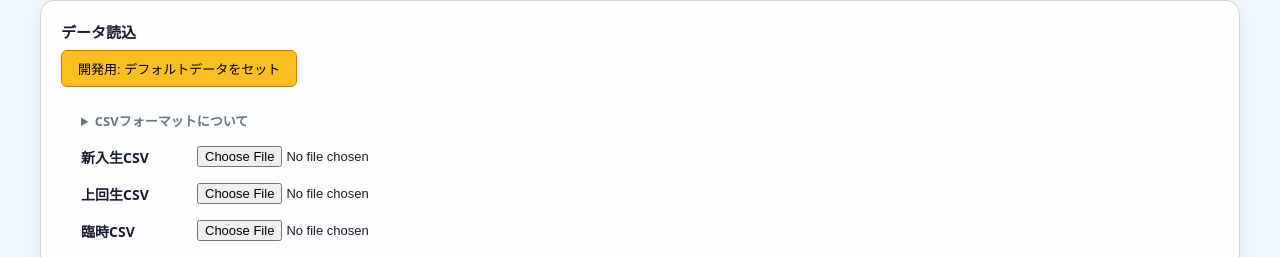
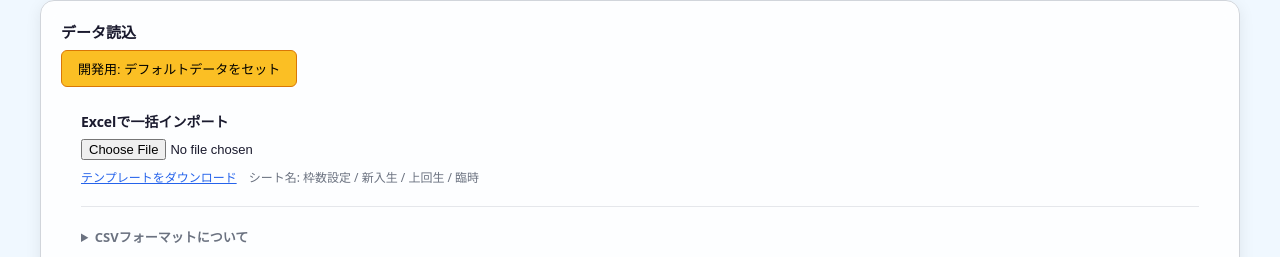
Before and after one commit to etokoro-etunkoro/kumano-next, a Next.js app: page /draft in a window 1280 px wide. Shown: the part 185-442 px from the top of the page. Built offline with nearby package versions, Linux system fonts and the light colour scheme; no server answers.

Commit message:
feat: enlarge table cells 2x + Excel bulk import (cmd_028)
- セルサイズ2倍化（globals.css, DraftTable.tsx）
- Excelブック一括インポート機能追加（CsvImporter.tsx, xlsx導入）
- テンプレートxlsx生成スクリプト・テンプレートファイル追加

```diff
--- a/components/CsvImporter.tsx
+++ b/components/CsvImporter.tsx
@@ -1,6 +1,7 @@
 "use client";
 
 import { useState } from "react";
+import * as XLSX from "xlsx";
 import type { Rookie, RookieCategory } from "@/types/rookie";
 import type { BlockSlotsConfig } from "@/types/block-slots";
 import { parseBlockSlotsCsv } from "@/utils/csvParser";
@@ -19,6 +20,12 @@ const CATEGORY_CSV_CONFIG: Array<{
   { category: "temporary", label: "臨時CSV" },
 ];
 
+const SHEET_CATEGORY_MAP: Record<string, RookieCategory> = {
+  "新入生": "freshman",
+  "上回生": "upperclassman",
+  "臨時": "temporary",
+};
+
 export default function CsvImporter({
   onRookiesImport,
   onBlockSlotsImport,
@@ -29,6 +36,67 @@ export default function CsvImporter({
     temporary: null,
   });
   const [blockCount, setBlockCount] = useState<number | null>(null);
+  const [excelResult, setExcelResult] = useState<string | null>(null);
+
+  function handleExcelImport(e: React.ChangeEvent<HTMLInputElement>) {
+    const file = e.target.files?.[0];
+    if (!file) return;
+
+    const reader = new FileReader();
+    reader.onload = (ev) => {
+      const data = new Uint8Array(ev.target?.result as ArrayBuffer);
+      const wb = XLSX.read(data, { type: "array" });
+
+      const results: string[] = [];
+
+      // 枠数設定シート
+      if (wb.SheetNames.includes("枠数設定")) {
+        const ws = wb.Sheets["枠数設定"];
+        const rows: unknown[][] = XLSX.utils.sheet_to_json(ws, { header: 1 });
+        const csvLines = rows
+          .slice(1) // ヘッダー行をスキップ
+          .filter((r) => r.length >= 4 && r[0])
+          .map((r) => r.join(","));
+        if (csvLines.length > 0) {
+          const text = csvLines.join("\n");
+          const { config, maxRound, blockCount: count } = parseBlockSlotsCsv(text);
+          setBlockCount(count);
+          onBlockSlotsImport(config, maxRound);
+          results.push(`枠数: ${count}ブロック`);
+        }
+      }
+
+      // 寮生シート
+      for (const [sheetName, category] of Object.entries(SHEET_CATEGORY_MAP)) {
+        if (!wb.SheetNames.includes(sheetName)) continue;
+        const ws = wb.Sheets[sheetName];
+        const rows: unknown[][] = XLSX.utils.sheet_to_json(ws, { header: 1 });
+        const rookies: Rookie[] = [];
+        for (const row of rows.slice(1)) { // ヘッダー行をスキップ
+          const num = Number(row[0]);
+          if (isNaN(num) || num === 0) continue;
+          rookies.push({
+            id: num,
+            name: String(row[1] ?? "").trim(),
+            category,
+            remaining: true,
+          });
+        }
+        if (rookies.length > 0) {
+          setRookieCounts((prev) => ({ ...prev, [category]: rookies.length }));
+          onRookiesImport(rookies);
+          results.push(`${sheetName}: ${rookies.length}名`);
+        }
+      }
+
+      if (results.length > 0) {
+        setExcelResult(results.join(" / "));
+      } else {
+        setExcelResult("対応するシートが見つかりませんでした");
+      }
+    };
+    reader.readAsArrayBuffer(file);
+  }
 
   function handleRookieCsv(category: RookieCategory, e: React.ChangeEvent<HTMLInputElement>) {
     const file = e.target.files?.[0];
@@ -73,6 +141,28 @@ export default function CsvImporter({
 
   return (
     <div className="csv-importer">
+      <div className="excel-section">
+        <div className="excel-header">Excelで一括インポート</div>
+        <div className="csv-row">
+          <input
+            type="file"
+            accept=".xlsx,.xls"
+            onChange={handleExcelImport}
+          />
+          {excelResult && (
+            <span className="csv-result">{excelResult}</span>
+          )}
+        </div>
+        <div className="excel-meta">
+          <a href="/template/kumano_draft_template.xlsx" download className="template-link">
+            テンプレートをダウンロード
+          </a>
+          <span className="excel-note">シート名: 枠数設定 / 新入生 / 上回生 / 臨時</span>
+        </div>
+      </div>
+
+      <hr className="section-divider" />
+
       <details className="csv-help">
         <summary>CSVフォーマットについて</summary>
         <div className="csv-help-content">
@@ -181,6 +271,36 @@ export default function CsvImporter({
         input[type='file'] {
           font-size: 13px;
         }
+        .excel-section {
+          display: flex;
+          flex-direction: column;
+          gap: 8px;
+        }
+        .excel-header {
+          font-size: 14px;
+          font-weight: 600;
+        }
+        .excel-meta {
+          display: flex;
+          align-items: center;
+          gap: 12px;
+          font-size: 12px;
+        }
+        .template-link {
+          color: #2563eb;
+          text-decoration: underline;
+        }
+        .template-link:hover {
+          color: #1d4ed8;
+        }
+        .excel-note {
+          color: #6b7280;
+        }
+        .section-divider {
+          border: none;
+          border-top: 1px solid #e5e7eb;
+          margin: 4px 0;
+        }
       `}</style>
     </div>
   );
--- a/components/draft/DraftTable.tsx
+++ b/components/draft/DraftTable.tsx
@@ -33,7 +33,7 @@ export default function DraftTable({
       <tbody>
         {tableState.map((row) => (
           <tr key={row.block}>
-            <td style={{ fontWeight: 600, whiteSpace: "nowrap" }}>{row.block}</td>
+            <td style={{ fontWeight: 600, whiteSpace: "nowrap", fontSize: 28 }}>{row.block}</td>
             {row.cells.map((cell, ci) => {
               const v = cell.value.trim();
               const dupColor = v ? duplicateColorMap[v] : undefined;
@@ -59,19 +59,19 @@ export default function DraftTable({
                         onKeyDown={(e) => handleCellKeyDown(e, row.block, ci)}
                       />
                       {warning && !dupColor && (
-                        <div style={{ fontSize: 10, color: '#ef4444', marginTop: 1 }}>{warning}</div>
+                        <div style={{ fontSize: 18, color: '#ef4444', marginTop: 2 }}>{warning}</div>
                       )}
                       {(() => {
                         const name = getRookieName(cell.value.trim());
                         return name ? (
-                          <div style={{ fontSize: 11, color: "#666", marginTop: 1 }}>
+                          <div style={{ fontSize: 20, color: "#666", marginTop: 2 }}>
                             {name}
                           </div>
                         ) : null;
                       })()}
                     </div>
                   ) : isEditable && phase === "confirmed" ? (
-                    <span>
+                    <span style={{ fontSize: 32 }}>
                       {cell.value.trim()
                         ? `${cell.value.trim()}${(() => {
                             const name = getRookieName(cell.value.trim());
@@ -80,7 +80,7 @@ export default function DraftTable({
                         : ""}
                     </span>
                   ) : isConfirmed ? (
-                    <span>
+                    <span style={{ fontSize: 32 }}>
                       {cell.value.trim()
                         ? `${cell.value.trim()}${(() => {
                             const name = getRookieName(cell.value.trim());
--- a/package.json
+++ b/package.json
@@ -10,7 +10,8 @@
   "dependencies": {
     "next": "^16.0.0",
     "react": "19.1.0",
-    "react-dom": "19.1.0"
+    "react-dom": "19.1.0",
+    "xlsx": "^0.18.5"
   },
   "devDependencies": {
     "@tailwindcss/postcss": "^4",
--- a/src/app/globals.css
+++ b/src/app/globals.css
@@ -19,7 +19,7 @@ body {
 }
 
 .container {
-  max-width: 1400px;
+  max-width: 2400px;
   margin: 0 auto;
   padding: 28px 24px 60px;
   overflow-x: auto;
@@ -93,31 +93,31 @@ a:hover { text-decoration: underline; }
 .slots-table {
   border-collapse: collapse;
   width: 100%;
-  min-width: 600px;
+  min-width: 1200px;
 }
 
 .slots-table th {
-  padding: 12px 16px;
+  padding: 20px 24px;
   background: #f3f4f6;
   font-weight: 600;
-  font-size: 16px;
+  font-size: 28px;
   text-align: center;
   border-bottom: 2px solid #d1d5db;
 }
 
 .slots-table td {
-  padding: 12px 16px;
+  padding: 20px 24px;
   text-align: center;
 }
 
 .cell-black {
   border: 2px solid black;
-  width: 180px;
+  width: 360px;
 }
 
 .cell-red {
   border: 2px solid red;
-  width: 180px;
+  width: 360px;
 }
 
 .cell-input {
@@ -126,7 +126,7 @@ a:hover { text-decoration: underline; }
   outline: none;
   text-align: center;
   background: transparent;
-  font-size: 18px;
+  font-size: 36px;
 }
 
 .cell-input:focus {
@@ -445,7 +445,7 @@ a:hover { text-decoration: underline; }
   gap: 16px;
 }
 
-@media (max-width: 900px) {
+@media (max-width: 1200px) {
   .two-column-layout {
     flex-direction: column;
   }
```
Also changed, not shown: scripts/generate-template.mjs (added, +46 -0 lines), 2 other files (tests, documents, lock files or other folders).
